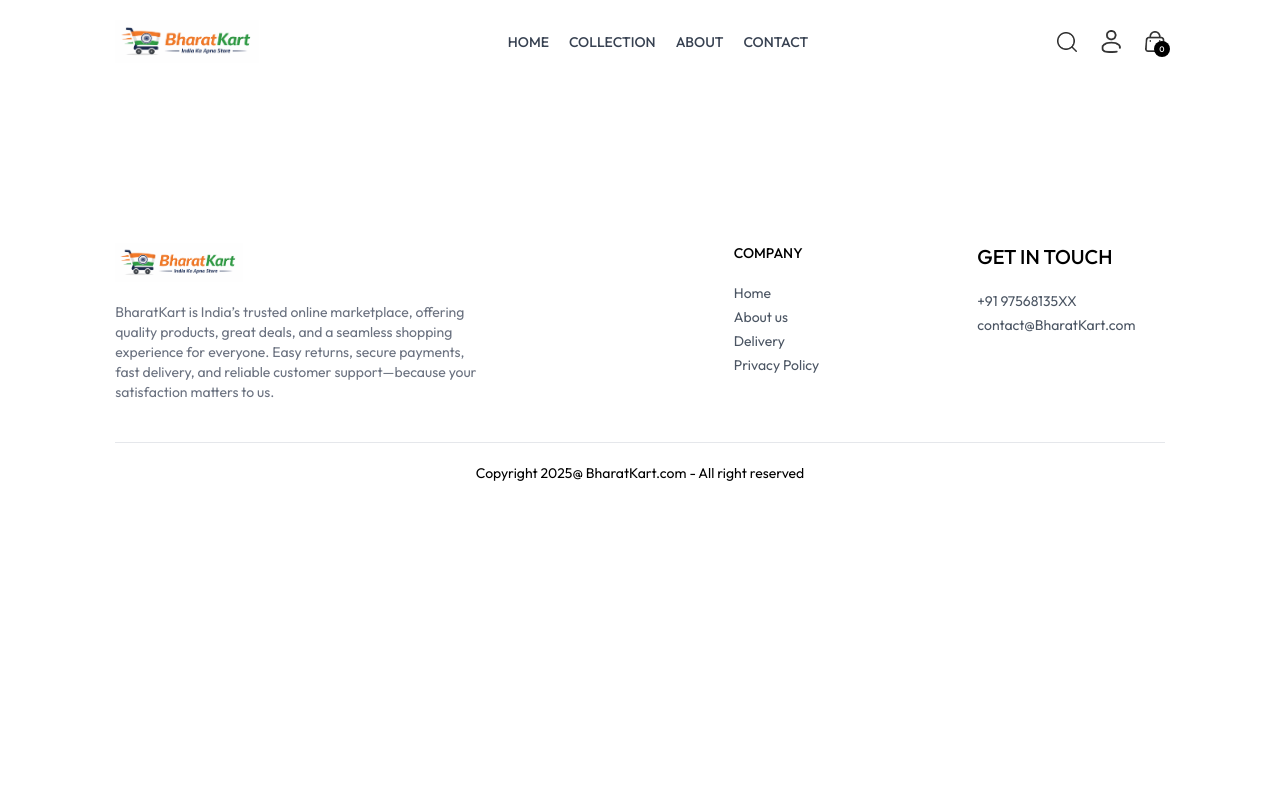
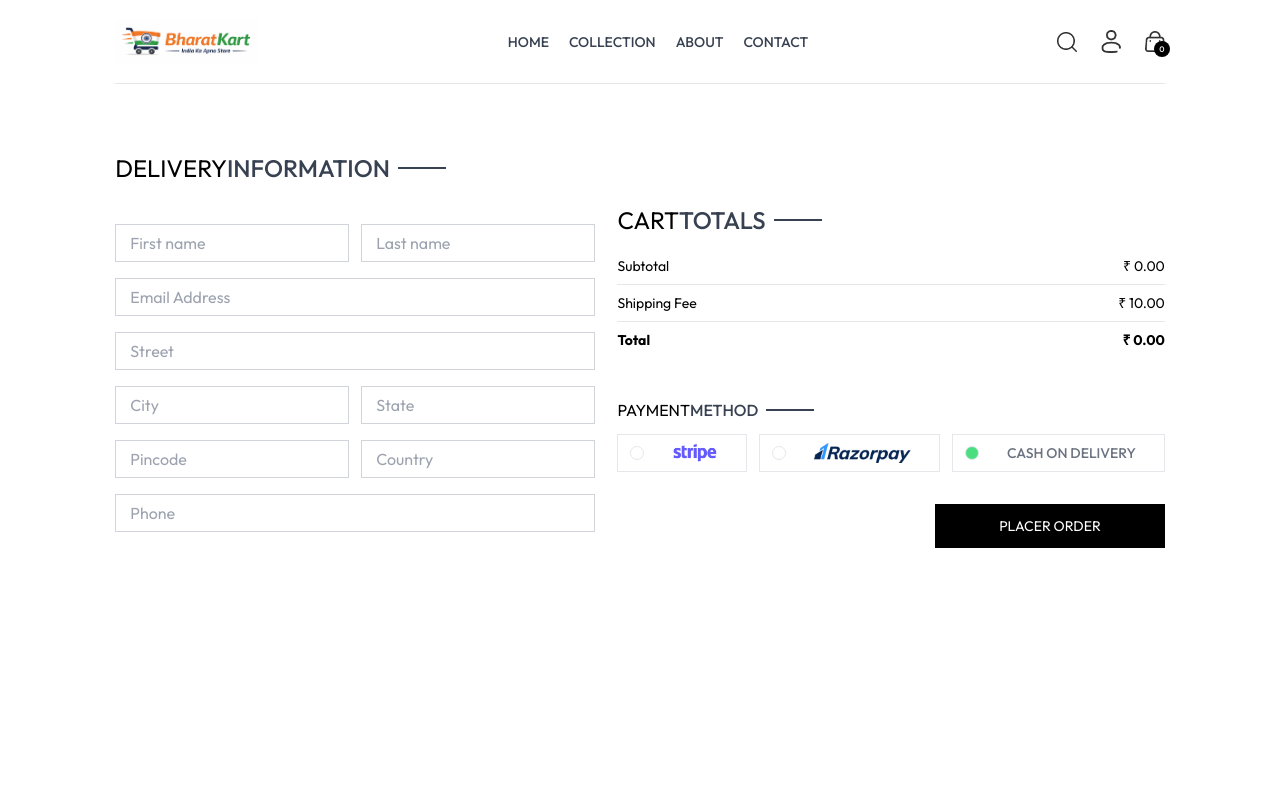
Before and after one commit to Akash-060206/Ekart, a React (Vite) app in the folder frontend/: page /place-order in a window 1280 px wide. Shown: the top 800 px of the page. Built offline with nearby package versions, Linux system fonts and the light colour scheme.

Commit message:
My Orders page added

```diff
--- a/frontend/src/components/CartTotal.jsx
+++ b/frontend/src/components/CartTotal.jsx
@@ -4,7 +4,7 @@
 
 const CartTotal = () => {
 
-    const {currency, delivery_fee, getCartAmount} = useContext(ShopContext);
+const {currency, delivery_fee, getCartAmount} = useContext(ShopContext);
 
 
   return (
--- a/frontend/src/context/ShopContext.jsx
+++ b/frontend/src/context/ShopContext.jsx
@@ -1,6 +1,6 @@
-import { createContext } from "react";
+import { createContext , useState } from "react";
 import { products } from '../assets/assets'
-import { useState } from "react";
+import { useNavigate } from "react-router-dom";
 import { toast } from "react-toastify";
 
 
@@ -13,6 +13,7 @@
     const [search,setSearch]= useState('');
     const [showSearch,setShowSearch] = useState(false)
     const [cartItems,setCartItems] =useState({});
+    const navigate = useNavigate();
 
      const addToCart = async (itemId,size) => {
 
@@ -83,7 +84,7 @@
         products,currency,delivery_fee,
         search,setSearch,showSearch,setShowSearch,
         cartItems,addToCart,setCartItems, getCartCount,
-        updateQuantity,getCartAmount
+        updateQuantity,getCartAmount, navigate
     }
 
     return(
--- a/frontend/src/pages/Cart.jsx
+++ b/frontend/src/pages/Cart.jsx
@@ -6,7 +6,7 @@
 
 const Cart = () => {
 
-  const {products, currency, cartItems ,updateQuantity} =useContext(ShopContext);
+  const {products, currency, cartItems ,updateQuantity,navigate} =useContext(ShopContext);
 
   const[cartData,setCartData]=useState([]);
 
@@ -61,7 +61,7 @@
         <div className="w-full sm:w-[450px]">
           <CartTotal/>
           <div className="w-full text-end">
-            <button  className="bg-black text-white text-sm my-8 px-8 py-3">PROCEED TO CHECKOUT</button>
+            <button onClick={()=>navigate('/place-order')}  className="bg-black text-white text-sm my-8 px-8 py-3">PROCEED TO CHECKOUT</button>
           </div>
         </div>
       </div>
--- a/frontend/src/pages/Orders.jsx
+++ b/frontend/src/pages/Orders.jsx
@@ -1,8 +1,47 @@
-import React from 'react'
+import { useContext, useState } from "react";
+import Title from "../components/Title";
+import { ShopContext } from "../context/ShopContext";
 
 const Orders = () => {
+
+  const {currency} = useContext(ShopContext);
+
+  const[orderData,setOrderData] = useState([])
+
   return (
-    <div>
+    <div className="border-t pt-16">
+      <div className="text-2xl">
+        <Title text1={'MY '} text2={'ORDERS'}/>
+      </div>
+
+      <div>
+        {
+          orderData.map((item,index)=>(
+            <div key={index} className="py-4 border-t border-b text-gray-700 flex flex-col md:flex-row md:items-center md:justify-between gap-4">
+              <div className="flex items-start gap-6 text-sm">
+                <img className="w-16 sm:w-20" src={item.image[0]} alt="" />
+                <div>
+                  <p className="sm:text-base font-medium">{item.name}</p>
+                  <div className="flex items-center gap-3 mt-2 text-base text-gray-700">
+                    <p>{currency}{item.size}</p>
+                    <p>Quantity: {item.quantity}</p>
+                    <p>Size: {item.size}</p>
+                  </div>
+                  <p>Date: <span className="text-gray-400">{new Date(item.date).toDateString()}</span></p>
+                  <p>Payment: <span className="text-gray-400">{item.paymentMethod}</span></p>
+                </div>
+              </div>
+              <div className="md:w-1/2 flex justify-between">
+                <div className="flex items-center gap-2">
+                  <p className="min-w-2 h-2 rounded-full bg-green-500"></p>
+                  <p className="text-sm md:text-base">{item.status}</p>
+                </div>
+                <button className= " border px-4 py-2 text-sm font-medium rounded-sm" >Track Order</button>
+              </div>
+            </div>
+          ))
+        }
+      </div>
 
     </div>
   )
--- a/frontend/src/pages/PlaceOrder.jsx
+++ b/frontend/src/pages/PlaceOrder.jsx
@@ -1,10 +1,79 @@
-import React from 'react'
+import { useState , useContext } from "react"
+import { assets } from "../assets/assets"
+import CartTotal from "../components/CartTotal"
+import Title from "../components/Title"
+import { ShopContext } from "../context/ShopContext"
 
 const PlaceOrder = () => {
+
+  const [method,setMethod] = useState('cod');
+  const {navigate} = useContext(ShopContext)
+
+
+  const onSubmitHandler= async (event) => {
+    event.preventDefault()
+  }
+
+
+
   return (
-    <div>
+    <form onSubmit={onSubmitHandler} className="flex flex-col sm:flex-row justify-between gap-4 pt-5 sm:pt-14 min-h-[80vh] border-t">
+      <div className="flex flex-col gap-4 w-full sm:max-w-[480px]">
+        {/*------------Left Side----------------- */}
+        <div className="text-xl sm:text-2xl my-3">
+          <Title text1={'DELIVERY'} text2={'INFORMATION'}/>
+        </div>
+        <div className="flex gap-3">
+          <input required  name='firstName' className="border border-gray-300 py-1.5 px-3.5 w-full" type="text" placeholder="First name"/>
+          <input required  name='lastName'  className="border border-gray-300 py-1.5 px-3.5 w-full" type="text" placeholder="Last name"/>
+        </div>
+        <input required  name='email'  className="border border-gray-300 py-1.5 px-3.5 w-full" type="email" placeholder="Email Address"/>
+        <input required  name='street' className="border border-gray-300 py-1.5 px-3.5 w-full" type="text" placeholder="Street"/>
+        <div className="flex gap-3">
+          <input required  name='city' className="border border-gray-300 py-1.5 px-3.5 w-full" type="text" placeholder="City"/>
+          <input required  name='state' className="border border-gray-300 py-1.5 px-3.5 w-full" type="text" placeholder="State"/>
+        </div>
+        <div className="flex gap-3">
+          <input required  name="pincode" className="border border-gray-300 py-1.5 px-3.5 w-full" type="number" placeholder="Pincode"/>
+          <input required  name="country" className="border border-gray-300 py-1.5 px-3.5 w-full" type="text" placeholder="Country"/>
+        </div>
+        <input required  name="phone"  className="border border-gray-300 py-1.5 px-3.5 w-full" type="number" placeholder="Phone"/>
+      </div>
 
-    </div>
+      {/*-------------Right Side--------------- */}
+      <div className="mt-8">
+        <div className="mt-8 min-w-80">
+          <CartTotal/>
+        </div>
+        <div className=" mt-12">
+          <Title text1={'PAYMENT'} text2={'METHOD'}/>
+          {/*Payment Method Selection */}
+          <div className="flex gap-3 flex-col lg:flex-row">
+            <div onClick={()=>setMethod('stripe')} className="flex items-center gap-3 border p-2 px-3 cursor-pointer">
+              <p className={`min-w-3.5 h-3.5 border rounded-full ${method==='stripe' ? 'bg-green-400' : ''}`}>
+
+              </p>
+              <img className="h-5 mx-4" src={assets.stripe_logo} alt="" />
+            </div>
+            <div onClick={()=>setMethod('razorpay')} className="flex items-center gap-3 border p-2 px-3 cursor-pointer">
+              <p className={`min-w-3.5 h-3.5 border rounded-full ${method==='razorpay' ? 'bg-green-400' : ''}`}>
+
+              </p>
+              <img className="h-5 mx-4" src={assets.razorpay_logo} alt="" />
+            </div>
+            <div onClick={()=>setMethod('cod')} className="flex items-center gap-3 border p-2 px-3 cursor-pointer">
+              <p className={`min-w-3.5 h-3.5 border rounded-full ${method==='cod' ? 'bg-green-400' : ''}`}>
+
+              </p>
+              <p className="text-gray-500 text-sm font-medium mx-4">CASH ON DELIVERY</p>
+            </div>
+          </div>
+          <div className="w-full text-end mt-8">
+            <button onClick={()=>navigate('/orders')} type="submit"className="bg-black text-white px-16 py-3 text-sm cursor-pointer">PLACER ORDER</button>
+          </div>
+        </div>
+      </div>
+    </form>
   )
 }
 
--- a/frontend/src/pages/Product.jsx
+++ b/frontend/src/pages/Product.jsx
@@ -1,4 +1,3 @@
-import React from 'react'
 import { useContext, useEffect, useState } from "react";
 import { useParams } from "react-router-dom";
 import { assets } from "../assets/assets";
```
